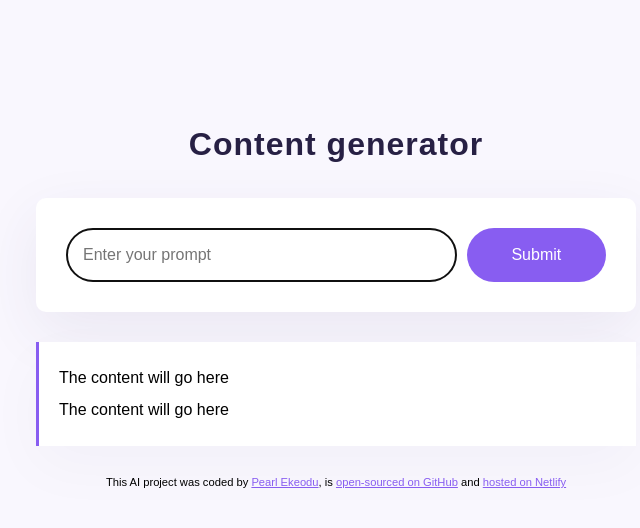
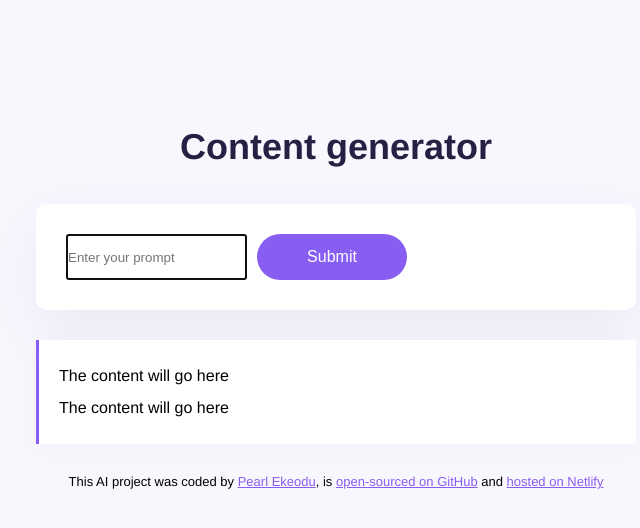
Before and after one commit to Pearl-Ekeodu/AI-text-generator, a plain HTML site: page index.html in a window 1280 px wide. Shown: the whole page, without its empty margins (304-944 px from the left). Drawn offline with Linux system fonts and the light colour scheme.

Commit message:
Updated CSS style

```diff
--- a/src/style.css
+++ b/src/style.css
@@ -6,7 +6,7 @@
 
 body {
     background-color: #f9f7fe;
-    font-family: Arial, Helvetica, sans-serif;
+    font-family: Helvetica, Arial, sans-serif;
 }
 
 a {
@@ -23,57 +23,54 @@ header {
 }
 
 h1 {
-    font-size: 2rem;
-    letter-spacing: 1px;
+    text-align: center;
+    font-weight: 800;
+    font-size: 36px;
     line-height: 1.5;
     color: #272044;
-    text-align: center;
 }
-
-
 
 form {
     padding: 30px;
     background-color: white;
+    box-shadow: 0px 20px 60px rgba(65, 50, 100, 0.08);
     border-radius: 10px;
     display: flex;
-    box-shadow: 0px 20px 60px rgba(65, 50, 100, 0.08);
     margin-bottom: 30px;
 }
 
-.prompt {
+.instructions {
     padding: 16px;
     border: 1px solid rgba(39, 33, 66, 0.5);
     width: 80%;
-    font-size: 1rem;
+    font-size: 16px;
     border-radius: 50px;
     line-height: 20px;
     color: #272044;
 }
 
-
 .submit-button {
     margin-left: 10px;
-    background-color: #885df1;
+    background: #885df1;
     color: white;
     border: none;
     width: 150px;
+    font-size: 16px;
     border-radius: 50px;
     padding: 14px 24px;
-    font-size: 1rem;
 }
 
 .results {
-    font-size: 1rem;
+    font-size: 16px;
     background-color: #fff;
     padding: 20px;
     line-height: 2;
     border-left: 3px solid #885df1;
-    box-shadow: 0px 20px 60px rgba(39, 33, 66, 0.03);
+    box-shadow: 0px 4px 30px 0px rgba(39, 33, 66, 0.03);
 }
 
 footer {
     text-align: center;
-    font-size: 0.7rem;
+    font-size: 13px;
     margin-top: 30px;
 }
```
